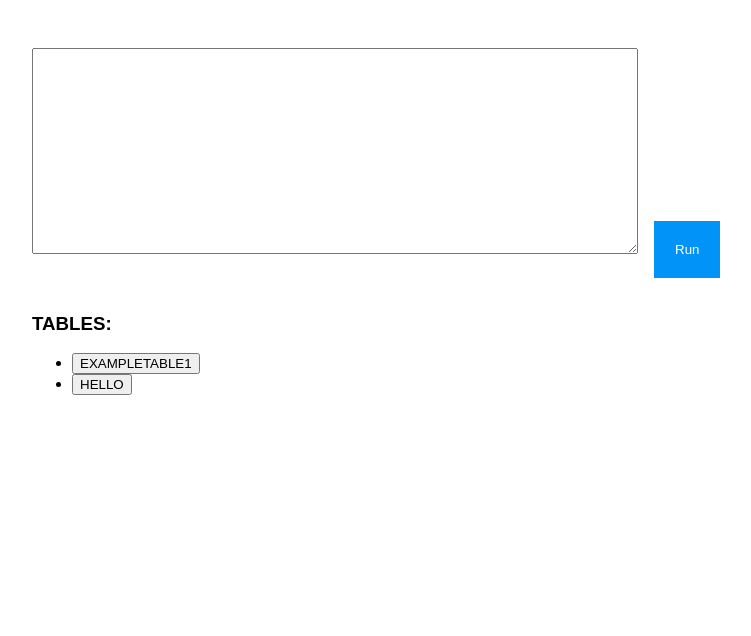
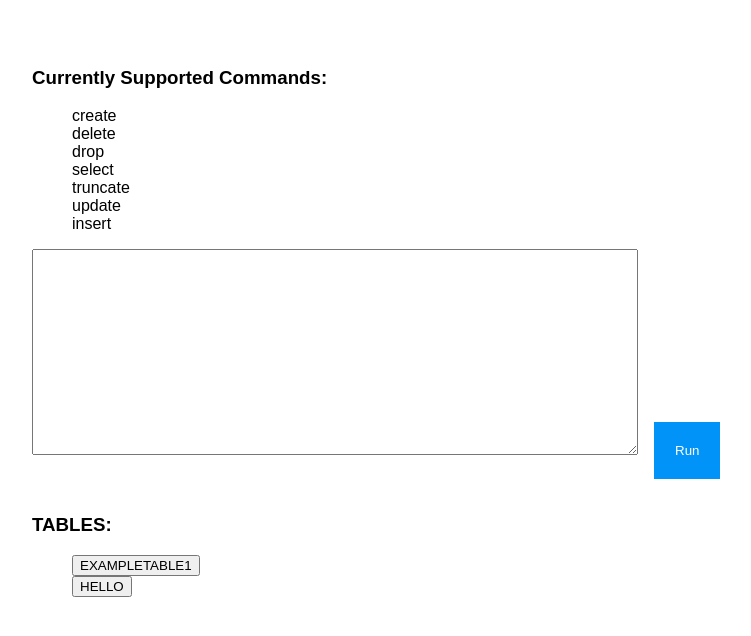
Before and after one commit to Ecleptic/sql_emulator, a React (Create React App) app: page / in a window 1280 px wide. Shown: the top 636 px of the page, without its empty margins (16-767 px from the left). Built offline with nearby package versions, Linux system fonts and the light colour scheme.

Commit message:
added list of currently supported commands

```diff
--- a/src/App.js
+++ b/src/App.js
@@ -82,6 +82,18 @@ export default class App extends Component {
                         <ErrorHeader>SQL Error</ErrorHeader>
                     </div>
                 )}
+                <div>
+                    <h3>Currently Supported Commands:</h3>
+                    <ul>
+                        <li>create</li>
+                        <li>delete</li>
+                        <li>drop</li>
+                        <li>select</li>
+                        <li>truncate</li>
+                        <li>update</li>
+                        <li>insert</li>
+                    </ul>
+                </div>
                 <TextArea
                     value={this.state.sqlInput}
                     onChange={event => {
--- a/src/index.css
+++ b/src/index.css
@@ -3,3 +3,7 @@ body {
   padding: 0;
   font-family: sans-serif;
 }
+
+ul {
+  list-style: none;
+}
```
